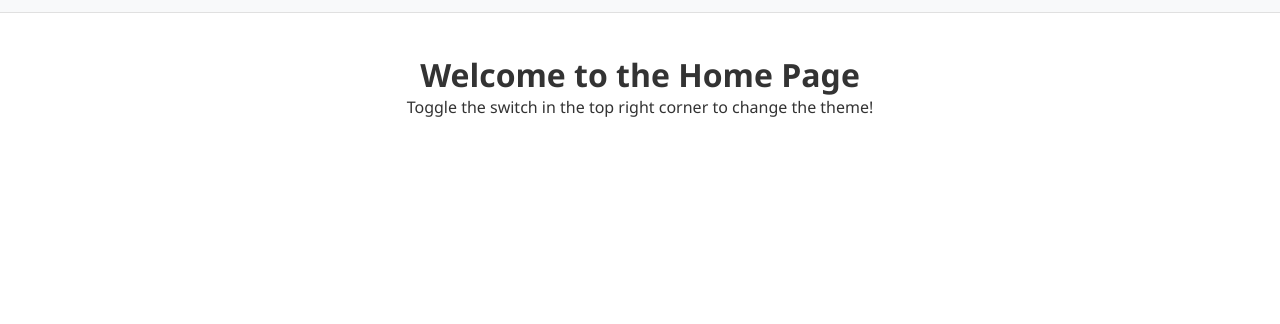
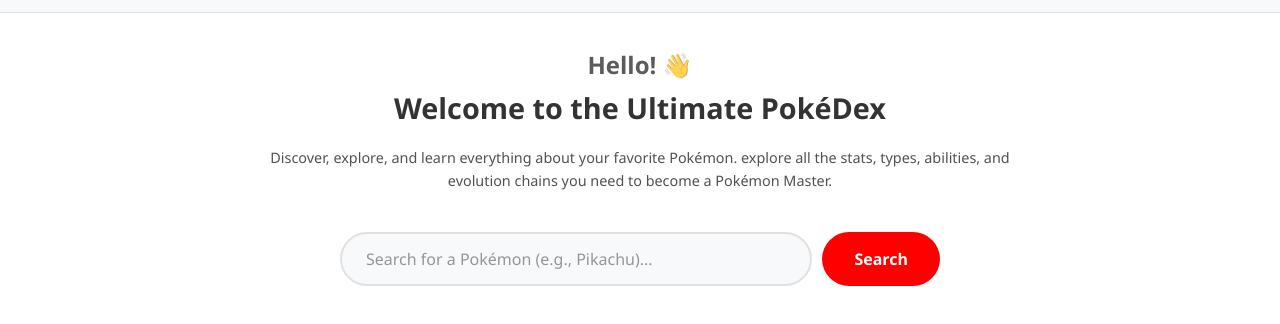
Before and after one commit to Rudra-1587/Mini-Pokemon-Explorer, a plain HTML site: page index.html in a window 1280 px wide. Shown: the part 58-382 px from the top of the page. Drawn offline with Linux system fonts and the light colour scheme.

Commit message:
add hero description and search bar

```diff
--- a/index.html
+++ b/index.html
@@ -44,11 +44,24 @@
         </nav>
     </header>
 
-    <!-- Main Content Placeholder -->
-    <main style="padding: 40px; text-align: center;">
-        <h1>Welcome to the Home Page</h1>
-        <p>Toggle the switch in the top right corner to change the theme!</p>
-    </main>
+        <!-- HERO / SEARCH COMPONENT -->
+    <section class="hero-section">
+        <div class="hero-content">
+            <h1 class="hero-greeting">Hello! 👋</h1>
+            <h2 class="hero-title">Welcome to the Ultimate PokéDex</h2>
+            <p class="hero-description">
+                Discover, explore, and learn everything about your favorite Pokémon.
+                explore all the stats, types, abilities, and evolution chains you need to become a Pokémon Master.
+            </p>
+
+            <!-- Search Bar -->
+            <form class="search-container" id="search-form">
+                <label for="pokemon-search" class="sr-only">Search Pokémon</label>
+                <input type="text" id="pokemon-search" class="search-input" placeholder="Search for a Pokémon (e.g., Pikachu)...">
+                <button type="submit" class="search-btn">Search</button>
+            </form>
+        </div>
+    </section>
 
     <!-- JavaScript for Theme Toggle -->
     <script>
--- a/style.css
+++ b/style.css
@@ -150,3 +150,91 @@
     font-size: 14px;
     pointer-events: none;
 }
+
+/*  */
+
+.sr-only {
+    position: absolute; width: 1px; height: 1px; padding: 0; margin: -1px;
+    overflow: hidden; clip: rect(0, 0, 0, 0); white-space: nowrap; border-width: 0;
+}
+
+/* --- Hero / Description Section --- */
+.hero-section {
+    padding: 35px 20px;
+    text-align: center;
+    background-color: var(--bg-color);
+    transition: background-color 0.3s ease;
+}
+
+.hero-content { max-width: 800px; margin: 0 auto; }
+
+.hero-greeting {
+    font-size: 1.5rem;
+    color: var(--text-color);
+    margin-bottom: 10px;
+    opacity: 0.8;
+}
+
+.hero-title {
+    font-size: 1.8rem;
+    font-weight: 800;
+    color: var(--text-color);
+    margin-bottom: 20px;
+    line-height: 1.2;
+}
+
+.hero-description {
+    font-size: 0.9rem;
+    line-height: 1.6;
+    color: var(--text-color);
+    opacity: 0.85;
+    margin-bottom: 40px;
+}
+
+/* --- Search Bar --- */
+.search-container {
+    display: flex;
+    justify-content: center;
+    gap: 10px;
+    max-width: 600px;
+    margin: 0 auto;
+}
+
+.search-input {
+    flex: 1;
+    padding: 14px 24px;
+    font-size: 1rem;
+    border: 2px solid var(--header-border);
+    border-radius: 50px;
+    background-color: var(--header-bg);
+    color: var(--text-color);
+    outline: none;
+    transition: border-color 0.3s ease, background-color 0.3s ease;
+}
+
+.search-input:focus { border-color: #ff0000; }
+.search-input::placeholder { color: var(--text-color); opacity: 0.5; }
+
+.search-btn {
+    padding: 14px 32px;
+    font-size: 1rem;
+    font-weight: 600;
+    color: #ffffff;
+    background-color: #ff0000;
+    border: none;
+    border-radius: 50px;
+    cursor: pointer;
+    transition: background-color 0.2s ease, transform 0.1s ease;
+}
+
+.search-btn:hover { background-color: #cc0000; }
+.search-btn:active { transform: scale(0.97); }
+
+/* --- Responsive Design for Hero --- */
+@media (max-width: 600px) {
+    .hero-section { padding: 50px 20px; }
+    .hero-title { font-size: 2.2rem; }
+    .hero-description { font-size: 1rem; }
+    .search-container { flex-direction: column; }
+    .search-btn { width: 100%; }
+}
```
